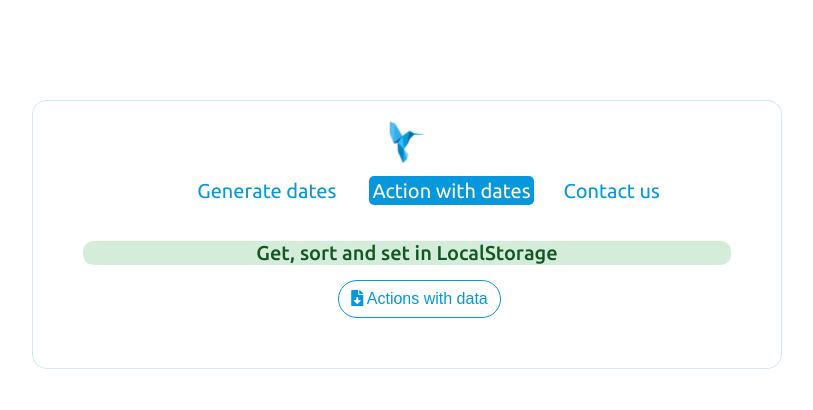
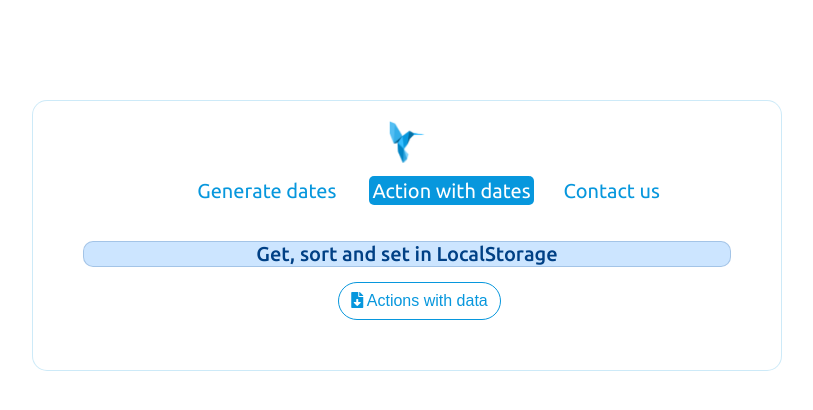
Before and after one commit to constantinesimm/lektorium, a plain HTML site: page practice-01/index.html in a window 1280 px wide. Both pictures are taken after a click on the link "Action with dates". Shown: the whole page, without its empty margins (233-1046 px from the left). Drawn offline with Linux system fonts and the light colour scheme.

Commit message:
Update index.html

```diff
--- a/practice-01/index.html
+++ b/practice-01/index.html
@@ -45,7 +45,7 @@
             </div>
         </div>
         <div class="content-section" data-tab="actions_with_dates">
-            <div class="section-header success">Get, sort and set in LocalStorage</div>
+            <div class="section-header info">Get, sort and set in LocalStorage</div>
             <div class="section-body">
                 <button class="actions-with-dates">
                     <i class="fas fa-file-download"></i>
```
